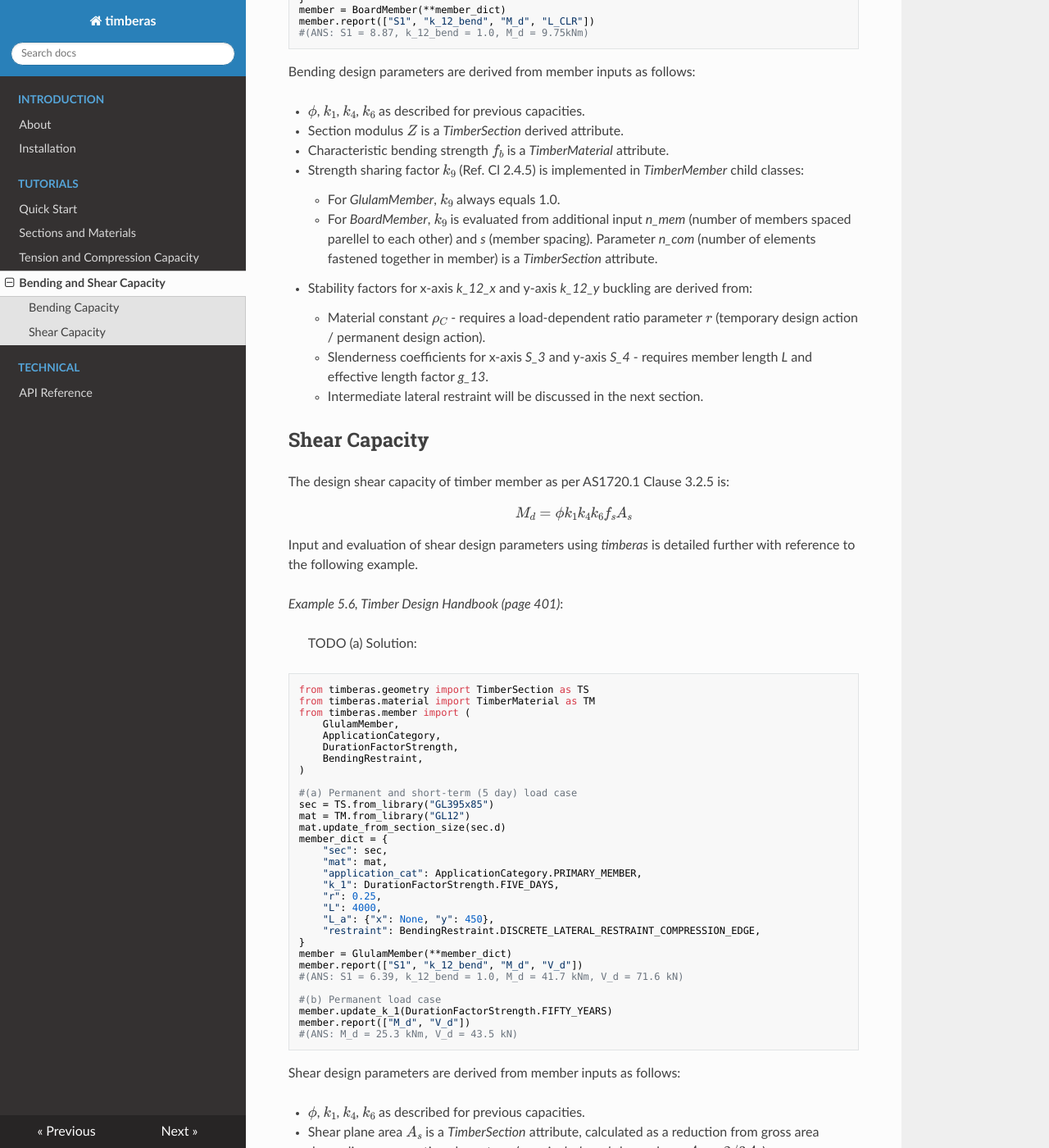
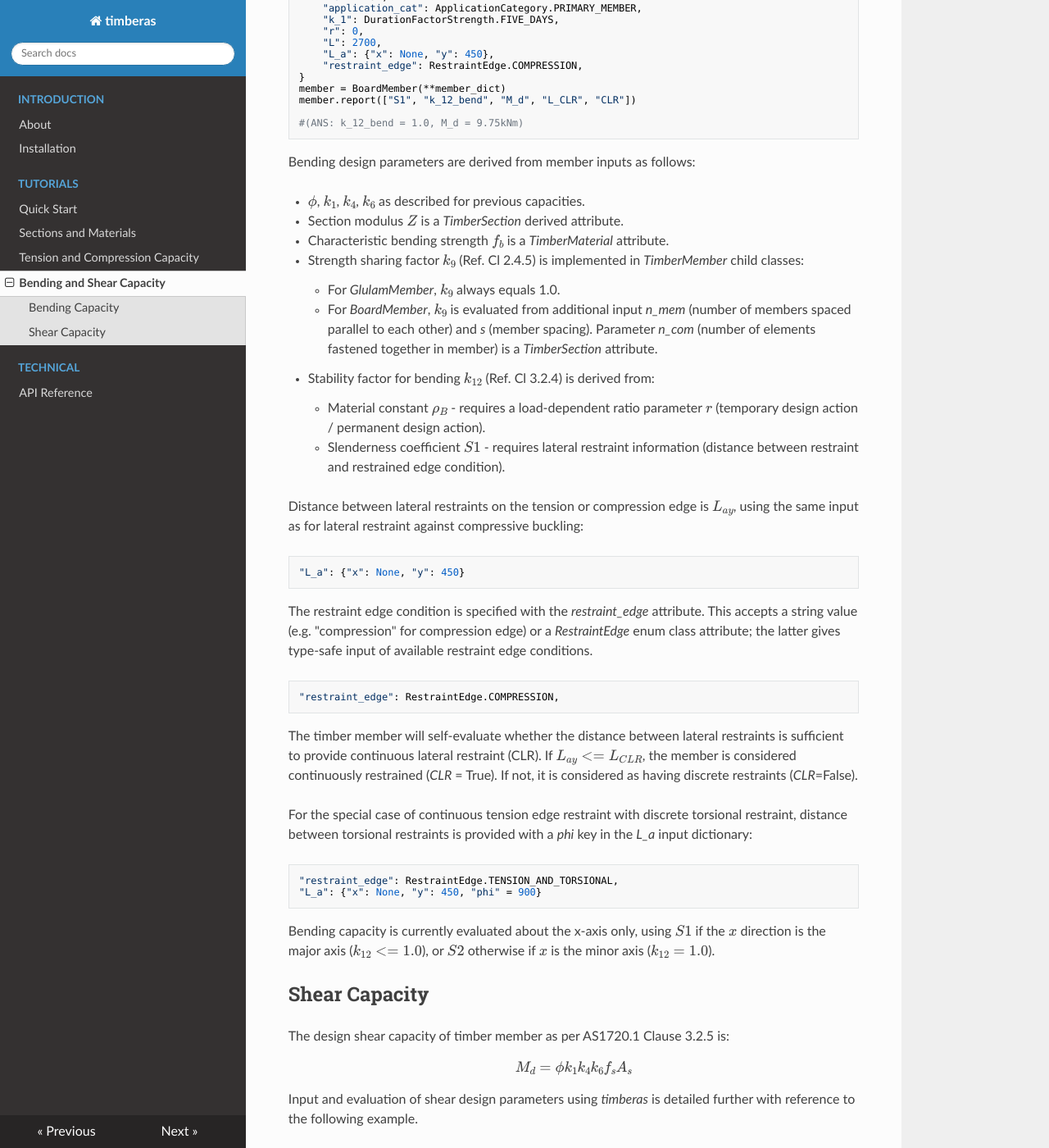
Before and after one commit to Folded-Structures-Lab/timber-as, an MkDocs documentation site: the page built from docs/tutorial-4.md, in a window 1280 px wide and 1400 px high, scrolled down 879 px. Shown: the whole window at 82% size. Built offline with MkDocs 1.6.1, drawn with Linux system fonts in a browser that asks for light colours; nearby versions of some CDN libraries; some of the changed text lies outside the part shown.

Commit message:
docs bending and shear finished, member bending restraint rewritten
BendingRestraing -> RestraintEdge
CLR attribute added
continuous vs discrete restraint logic added.

````diff
--- a/docs/tutorial-4.md
+++ b/docs/tutorial-4.md
@@ -20,8 +20,9 @@ Input and evaluation of bending design parameters using *timberas* is detailed f
 
 *Example 5.1, Timber Design Handbook (page 333)*:
 >
-> TODO
-> (a)
+> Check the bending design capacity of a formwork bearer. The bearer spans 2.7m, is a nominal 250 mm x 50 mm section, and is made from unseasoned F11 messmate timber. Joists are skew-nailed to the top edge of the bearer at 450mm centres.
+>
+
 Solution:
 ```
 from timberas.geometry import TimberSection as TS
@@ -30,7 +31,7 @@ from timberas.member import (
     BoardMember,
     ApplicationCategory,
     DurationFactorStrength,
-    BendingRestraint,
+    RestraintEdge,
 )
 
 sec = TS.from_library("Nominal 250x50")
@@ -44,11 +45,12 @@ member_dict = {
     "r": 0,
     "L": 2700,
     "L_a": {"x": None, "y": 450},
-    "restraint": BendingRestraint.DISCRETE_LATERAL_RESTRAINT_COMPRESSION_EDGE,
+    "restraint_edge": RestraintEdge.COMPRESSION,
 }
 member = BoardMember(**member_dict)
-member.report(["S1", "k_12_bend", "M_d", "L_CLR"])
-#(ANS: S1 = 8.87, k_12_bend = 1.0, M_d = 9.75kNm)
+member.report(["S1", "k_12_bend", "M_d", "L_CLR", "CLR"])
+
+#(ANS: k_12_bend = 1.0, M_d = 9.75kNm)
 ```
 
 
@@ -60,14 +62,29 @@ Bending design parameters are derived from member inputs as follows:
 - Characteristic bending strength $f_b$ is a *TimberMaterial* attribute.
 - Strength sharing factor $k_9$ (Ref. Cl 2.4.5) is implemented in *TimberMember* child classes:
     - For *GlulamMember*, $k_9$ always equals 1.0.
-    - For *BoardMember*, $k_9$ is evaluated from additional input *n_mem* (number of members spaced parellel to each other) and *s* (member spacing). Parameter *n_com* (number of elements fastened together in member) is a *TimberSection* attribute.
+    - For *BoardMember*, $k_9$ is evaluated from additional input *n_mem* (number of members spaced parallel to each other) and *s* (member spacing). Parameter *n_com* (number of elements fastened together in member) is a *TimberSection* attribute.
+-  Stability factor for bending $k_{12}$  (Ref. Cl 3.2.4) is derived from:
+    - Material constant $\rho_B$ - requires a load-dependent ratio parameter $r$ (temporary design action / permanent design action).
+    - Slenderness coefficient $S1$ - requires lateral restraint information (distance between restraint and restrained edge condition).
 
--  Stability factors for x-axis *k_12_x* and y-axis *k_12_y* buckling are derived from:
-    - Material constant $\rho_C$ - requires a load-dependent ratio parameter $r$ (temporary design action / permanent design action).
-    - Slenderness coefficients for x-axis *S_3* and y-axis *S_4* - requires member length *L* and effective length factor *g_13*.
-    - Intermediate lateral restraint will be discussed in the next section.
+Distance between lateral restraints on the tension or compression edge is $L_{ay}$, using the same input as for lateral restraint against compressive buckling:
+```
+"L_a": {"x": None, "y": 450}
+```
 
+The restraint edge condition is specified with the *restraint_edge* attribute. This accepts a string value (e.g. "compression" for compression edge) or a *RestraintEdge* enum class attribute; the latter gives type-safe input of available restraint edge conditions.
+```
+"restraint_edge": RestraintEdge.COMPRESSION,
+```
+The timber member will self-evaluate whether the distance between lateral restraints is sufficient to provide continuous lateral restraint (CLR). If $L_{ay}<=L_{CLR}$, the member is considered continuously restrained (*CLR* = True). If not, it is considered as having discrete restraints (*CLR*=False).
 
+For the special case of continuous tension edge restraint with discrete torsional restraint, distance between torsional restraints is provided with a *phi* key in the *L_a* input dictionary:
+```
+"restraint_edge": RestraintEdge.TENSION_AND_TORSIONAL,
+"L_a": {"x": None, "y": 450, "phi" = 900}
+```
+
+Bending capacity is currently evaluated about the x-axis only, using $S1$ if the $x$ direction is the major axis ($k_{12}<=1.0$), or $S2$ otherwise if $x$ is the minor axis ($k_{12}=1.0$).
 
 ## Shear Capacity
 
@@ -80,8 +97,10 @@ Input and evaluation of shear design parameters using *timberas* is detailed fur
 
 *Example 5.6, Timber Design Handbook (page 401)*:
 >
-> TODO
-> (a)
+> Evaluate the design bending and shear capacities of a GL12 floor beam member under a:
+> (a) permanent and short-term (5 day) load case; and
+> (b) permanent load case
+> The floor beam has a 4 m design span and supports an office floor in a building in Victoria. Joists are attached to the top of the beam with nailed straps at 450 mm spacing.
 Solution:
 ```
 from timberas.geometry import TimberSection as TS
@@ -90,10 +109,10 @@ from timberas.member import (
     GlulamMember,
     ApplicationCategory,
     DurationFactorStrength,
-    BendingRestraint,
+    RestraintEdge,
 )
 
-#(a) Permanent and short-term (5 day) load case
+#(a) Permanent and short-term (5 day) load case"
 sec = TS.from_library("GL395x85")
 mat = TM.from_library("GL12")
 mat.update_from_section_size(sec.d)
@@ -105,11 +124,11 @@ member_dict = {
     "r": 0.25,
     "L": 4000,
     "L_a": {"x": None, "y": 450},
-    "restraint": BendingRestraint.DISCRETE_LATERAL_RESTRAINT_COMPRESSION_EDGE,
+    "restraint_edge": RestraintEdge.COMPRESSION,
 }
 member = GlulamMember(**member_dict)
 member.report(["S1", "k_12_bend", "M_d", "V_d"])
-#(ANS: S1 = 6.39, k_12_bend = 1.0, M_d = 41.7 kNm, V_d = 71.6 kN)
+#(ANS: k_12_bend = 1.0, M_d = 41.7 kNm, V_d = 71.6 kN)
 
 #(b) Permanent load case
 member.update_k_1(DurationFactorStrength.FIFTY_YEARS)
````
Also changed, not shown: TODO.md (+3 -2 lines), docs/tutorial-2.md (+2 -0 lines), docs/tutorial-3.md (+1 -1 lines), 2 other files.
